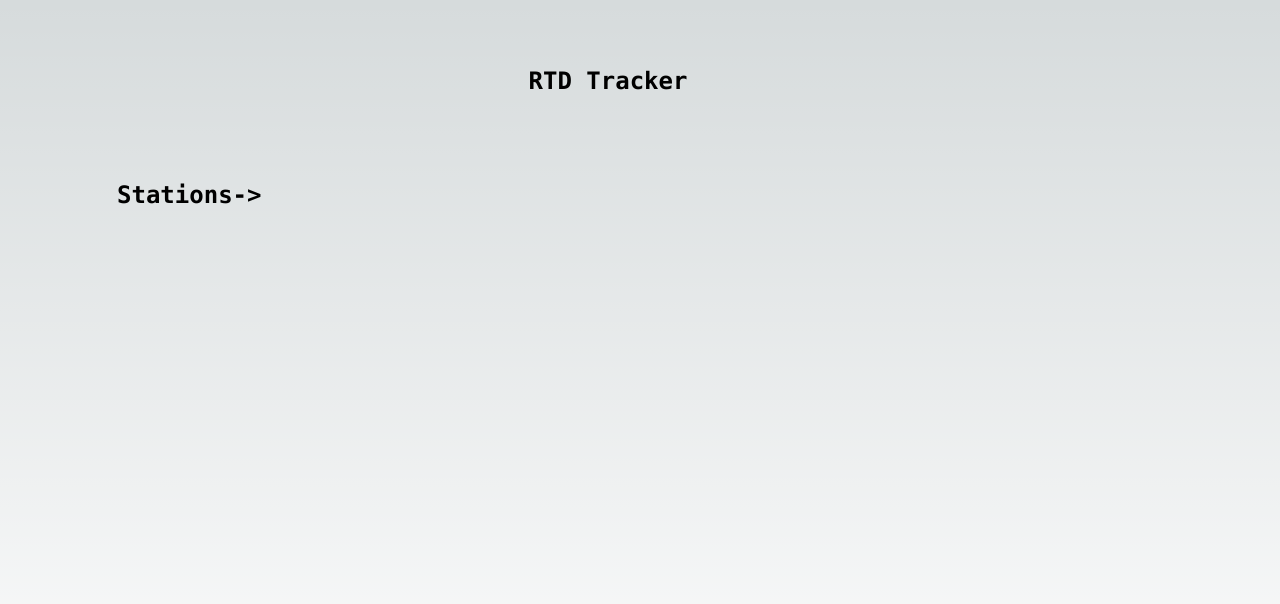
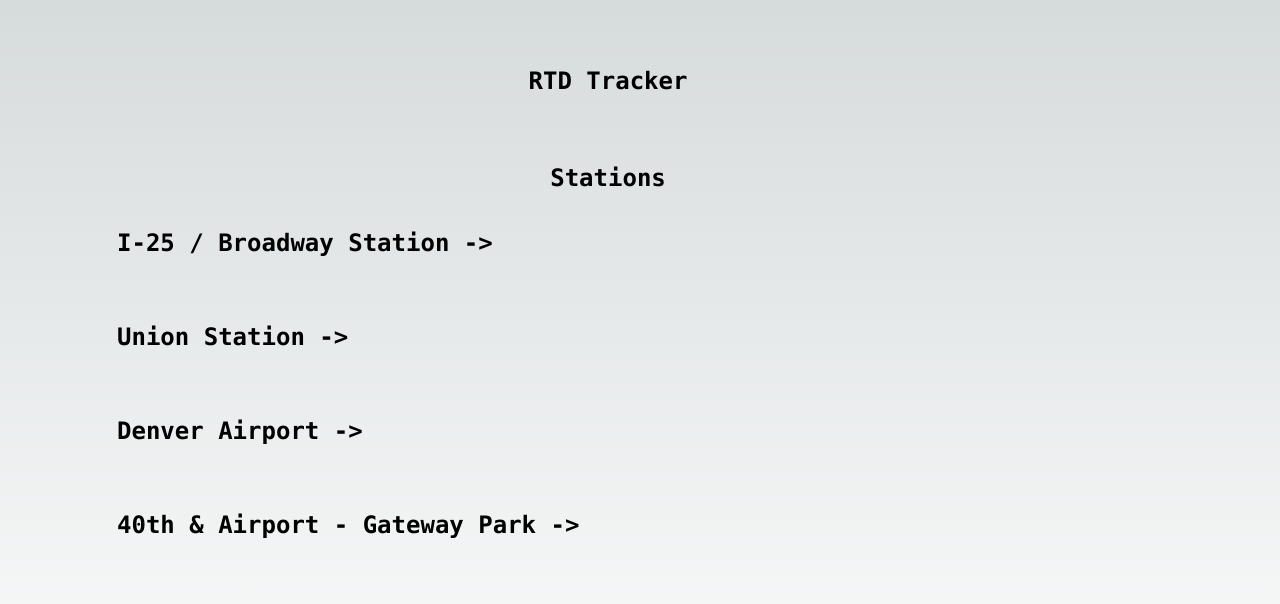
Before and after one commit to mama4294/rtd-app, a Next.js app: page / in a window 1280 px wide. Shown: the top 604 px of the page. Built offline with nearby package versions, Linux system fonts and the light colour scheme.

Commit message:
creates stops constants

```diff
--- a/src/app/page.tsx
+++ b/src/app/page.tsx
@@ -1,19 +1,26 @@
+import stops from "@/constants/Stops";
 import Link from "next/link";
 
 export default function Home() {
   return (
-    <div className="mb-32 grid text-center lg:max-w-5xl lg:w-full lg:mb-0 lg:text-left lg:justify-between gap-4">
+    <>
+      <h2 className="text-2xl font-semibold mb-4">Stations</h2>
+      <div className="mb-32 grid text-left lg:max-w-5xl lg:w-full lg:mb-0 lg:text-left lg:justify-between gap-4">
+        {stops.map((stop) => (
           <Link
-        href="/stops"
+            href={`/stops/${stop.id}`}
+            key={stop.id}
             className="group rounded-lg border border-transparent px-5 py-4 transition-colors hover:border-gray-300 hover:bg-gray-100 hover:dark:border-neutral-700 hover:dark:bg-neutral-800/30"
           >
             <h2 className={`mb-3 text-2xl font-semibold`}>
-          Stations
+              {stop.name}{" "}
               <span className="inline-block transition-transform group-hover:translate-x-1 motion-reduce:transform-none">
                 -&gt;
               </span>
             </h2>
           </Link>
+        ))}
       </div>
+    </>
   );
 }
--- a/src/app/stops/page.tsx
+++ b/src/app/stops/page.tsx
@@ -1,19 +1,5 @@
+import stops from "@/constants/Stops";
 import Link from "next/link";
-
-const stops = [
-  {
-    name: "I-25 / Broadway Station",
-    id: 33686,
-  },
-  {
-    name: "Union Station",
-    id: 33727,
-  },
-  {
-    name: "Denver Airport",
-    id: 34503,
-  },
-];
 
 export default function Page() {
   return (
--- /dev/null
+++ b/src/constants/Stops.ts
@@ -0,0 +1,20 @@
+const stops = [
+  {
+    name: "I-25 / Broadway Station",
+    id: 33686,
+  },
+  {
+    name: "Union Station",
+    id: 33727,
+  },
+  {
+    name: "Denver Airport",
+    id: 34503,
+  },
+  {
+    name: "40th & Airport - Gateway Park",
+    id: 33740,
+  },
+];
+
+export default stops;
```
Lines whose indentation alone changed are shown as unchanged.
